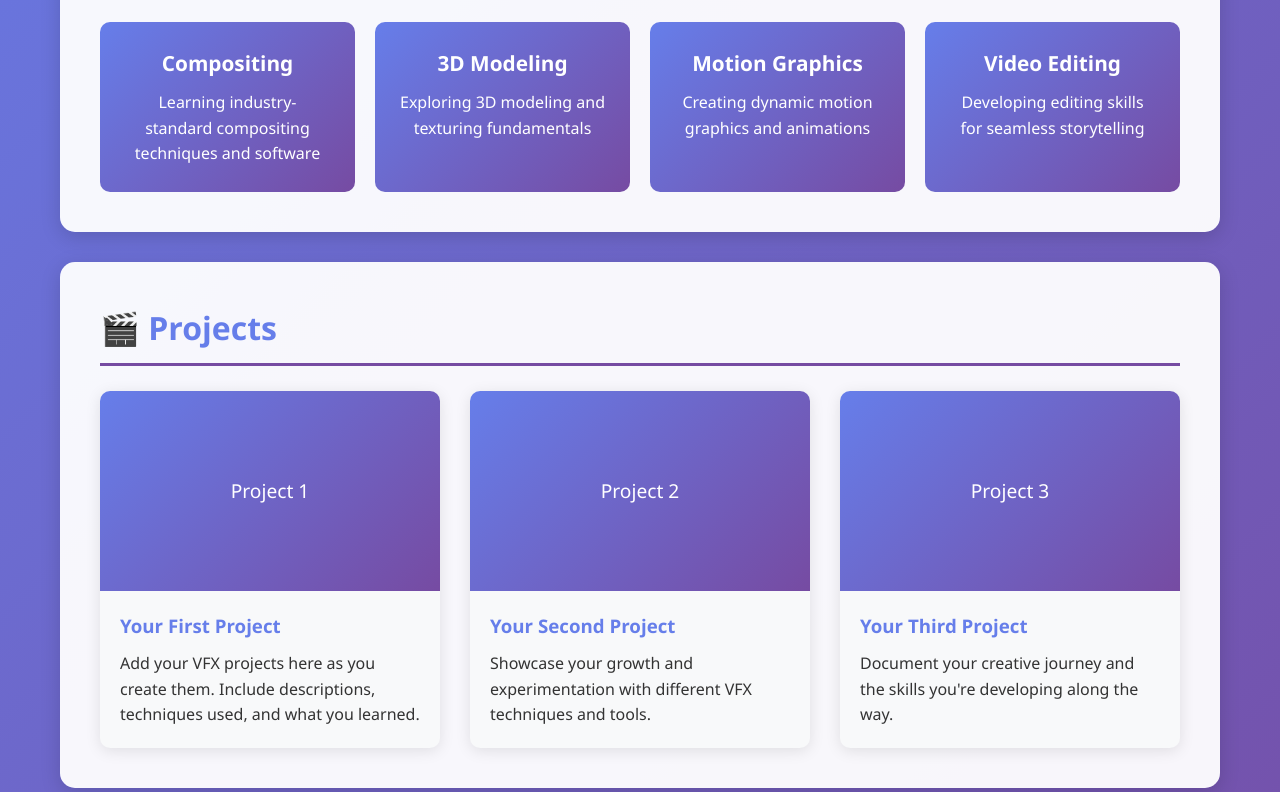
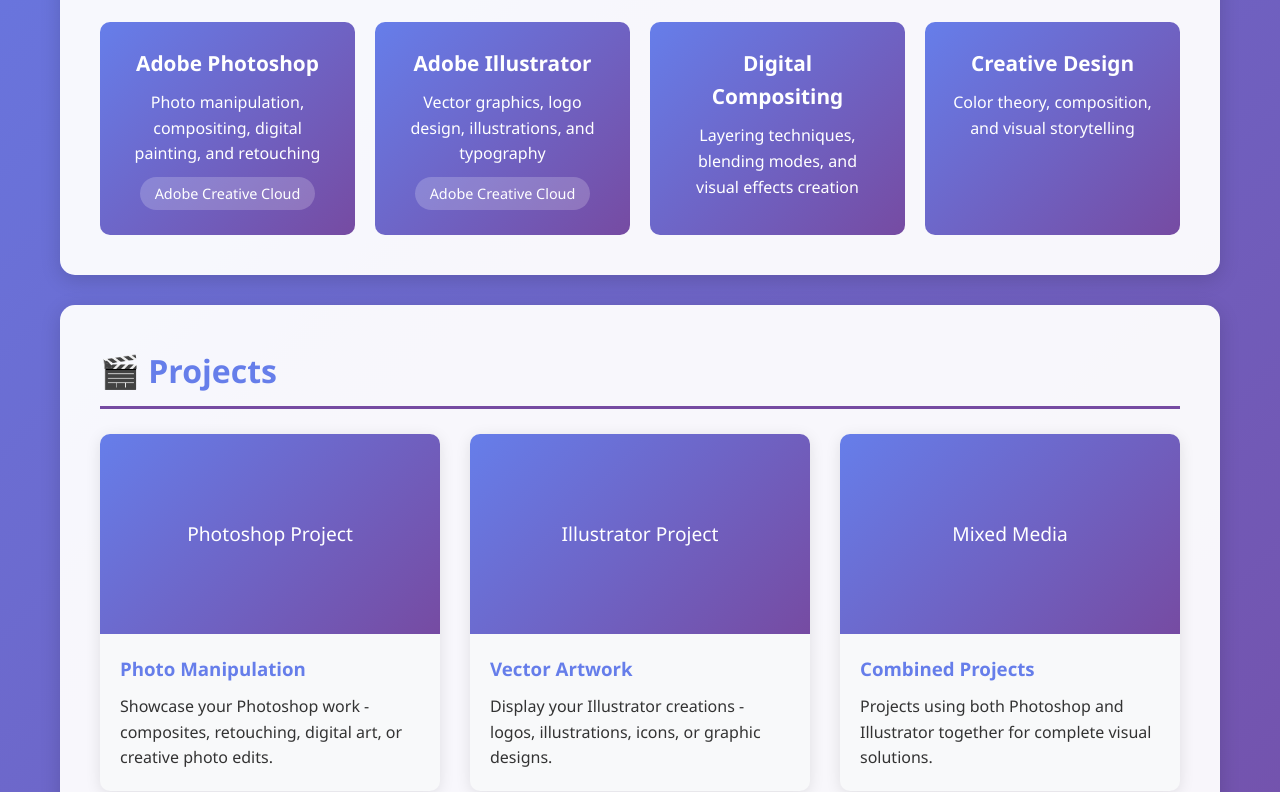
Before and after one commit to agarwaldisha289-tech/vfx-portfolio, a plain HTML site: page index.html in a window 1280 px wide. Shown: the part 585-1377 px from the top of the page. Drawn offline with Linux system fonts and the light colour scheme.

Commit message:
Updated portfolio with Adobe Photoshop and Illustrator skills

```diff
--- a/index.html
+++ b/index.html
@@ -95,6 +95,15 @@
             font-size: 1.3em;
         }
 
+        .adobe-badge {
+            display: inline-block;
+            background: rgba(255, 255, 255, 0.2);
+            padding: 5px 15px;
+            border-radius: 20px;
+            margin-top: 10px;
+            font-size: 0.9em;
+        }
+
         .projects-grid {
             display: grid;
             grid-template-columns: repeat(auto-fit, minmax(300px, 1fr));
@@ -189,29 +198,31 @@
             <p class="subtitle">VFX Artist | First Year Student</p>
             <p class="bio">
                 Passionate VFX student exploring the magical world of visual effects.
-                Currently learning and developing skills in various aspects of VFX production,
-                from compositing to 3D animation. Eager to create stunning visuals and bring imagination to life.
+                Specializing in Adobe Creative Suite with hands-on experience in Photoshop and Illustrator.
+                Creating stunning visuals and bringing creative ideas to life through digital artistry.
             </p>
         </header>
 
         <section class="section">
-            <h2>🎨 Skills & Learning</h2>
+            <h2>🎨 Skills & Software</h2>
             <div class="skills-grid">
                 <div class="skill-card">
-                    <h3>Compositing</h3>
-                    <p>Learning industry-standard compositing techniques and software</p>
+                    <h3>Adobe Photoshop</h3>
+                    <p>Photo manipulation, compositing, digital painting, and retouching</p>
+                    <span class="adobe-badge">Adobe Creative Cloud</span>
                 </div>
                 <div class="skill-card">
-                    <h3>3D Modeling</h3>
-                    <p>Exploring 3D modeling and texturing fundamentals</p>
+                    <h3>Adobe Illustrator</h3>
+                    <p>Vector graphics, logo design, illustrations, and typography</p>
+                    <span class="adobe-badge">Adobe Creative Cloud</span>
                 </div>
                 <div class="skill-card">
-                    <h3>Motion Graphics</h3>
-                    <p>Creating dynamic motion graphics and animations</p>
+                    <h3>Digital Compositing</h3>
+                    <p>Layering techniques, blending modes, and visual effects creation</p>
                 </div>
                 <div class="skill-card">
-                    <h3>Video Editing</h3>
-                    <p>Developing editing skills for seamless storytelling</p>
+                    <h3>Creative Design</h3>
+                    <p>Color theory, composition, and visual storytelling</p>
                 </div>
             </div>
         </section>
@@ -221,29 +232,29 @@
             <div class="projects-grid">
                 <div class="project-card">
                     <div class="project-placeholder">
-                        Project 1
+                        Photoshop Project
                     </div>
                     <div class="project-info">
-                        <h3>Your First Project</h3>
-                        <p>Add your VFX projects here as you create them. Include descriptions, techniques used, and what you learned.</p>
+                        <h3>Photo Manipulation</h3>
+                        <p>Showcase your Photoshop work - composites, retouching, digital art, or creative photo edits.</p>
                     </div>
                 </div>
                 <div class="project-card">
                     <div class="project-placeholder">
-                        Project 2
+                        Illustrator Project
                     </div>
                     <div class="project-info">
-                        <h3>Your Second Project</h3>
-                        <p>Showcase your growth and experimentation with different VFX techniques and tools.</p>
+                        <h3>Vector Artwork</h3>
+                        <p>Display your Illustrator creations - logos, illustrations, icons, or graphic designs.</p>
                     </div>
                 </div>
                 <div class="project-card">
                     <div class="project-placeholder">
-                        Project 3
+                        Mixed Media
                     </div>
                     <div class="project-info">
-                        <h3>Your Third Project</h3>
-                        <p>Document your creative journey and the skills you're developing along the way.</p>
+                        <h3>Combined Projects</h3>
+                        <p>Projects using both Photoshop and Illustrator together for complete visual solutions.</p>
                     </div>
                 </div>
             </div>
@@ -251,7 +262,7 @@
 
         <section class="section contact">
             <h2>📬 Get In Touch</h2>
-            <p>I'm always excited to connect with fellow VFX enthusiasts and learn from the community!</p>
+            <p>I'm always excited to connect with fellow creatives and collaborate on projects!</p>
             <div class="contact-links">
                 <a href="mailto:agarwaldisha289@gmail.com" class="contact-btn">Email Me</a>
                 <a href="#" class="contact-btn">LinkedIn</a>
@@ -261,7 +272,7 @@
 
         <footer>
             <p>&copy; 2025 Disha Agarwal | VFX Artist Portfolio</p>
-            <p>Built with passion for visual storytelling</p>
+            <p>Powered by Adobe Creative Cloud | Built with passion for visual storytelling</p>
         </footer>
     </div>
 </body>
```
